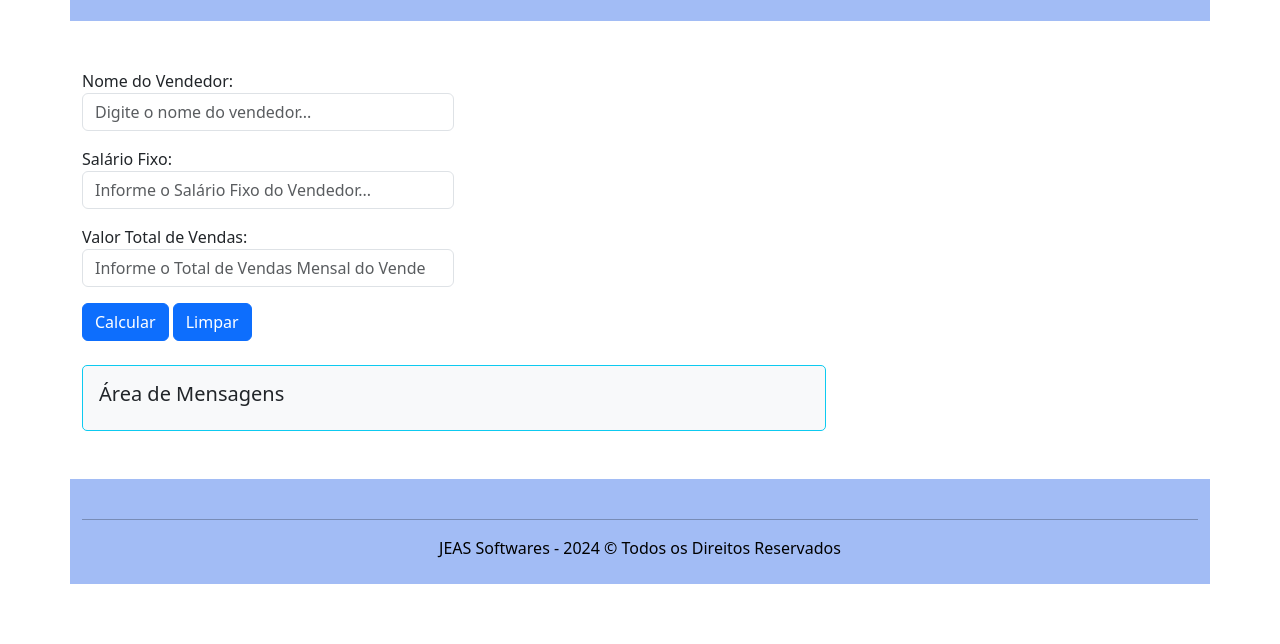
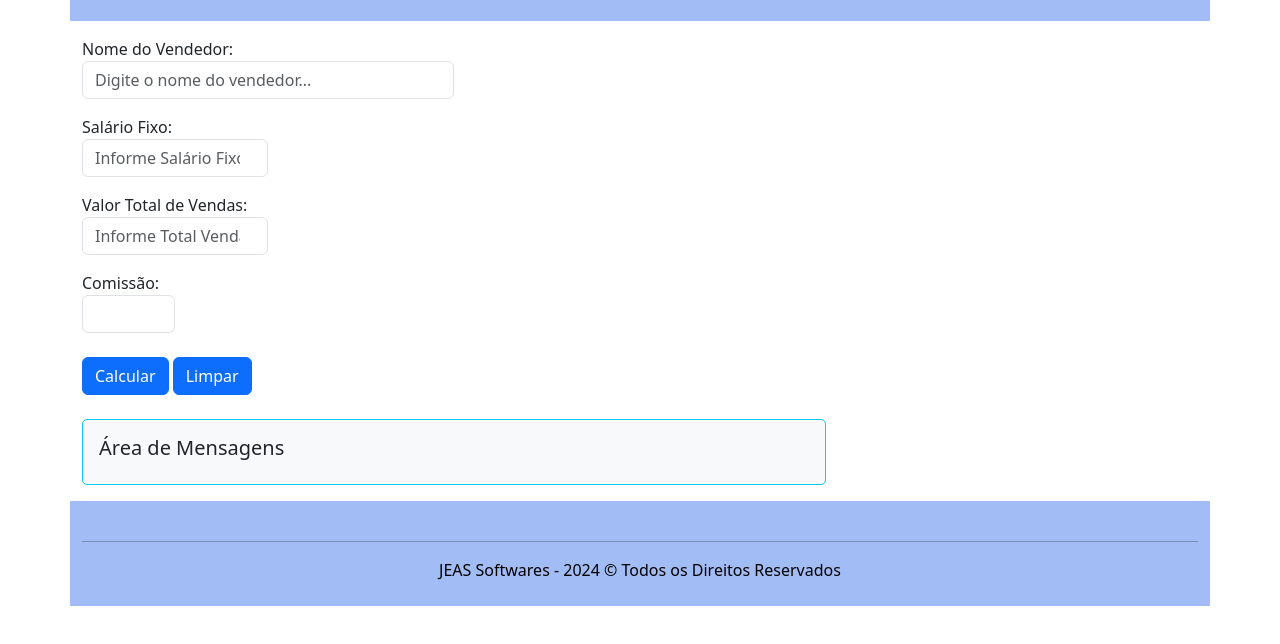
Before and after one commit to Turma-FS40-Aldeota/js-ex04-bootstrap, a plain HTML site: page src/calculoSalarioMensal.html in a window 1280 px wide. Shown: the part 82-726 px from the top of the page. Drawn offline with Linux system fonts and the light colour scheme.

Commit message:
Alteração HTML

```diff
--- a/js/calcularSalario.js
+++ b/js/calcularSalario.js
@@ -3,15 +3,18 @@
 // Função Calcular Salário do Vendedor
 function calcularSalario() {
 
+    // desabilita o comportamento padrão do form
+
     // Obtendo os valores dos inputs
     let nome = document.getElementById('nome').value;
     let fixo = parseFloat(document.getElementById('fixo').value);
     let vendas = parseFloat(document.getElementById('vendas').value);
+    let comissao = parseFloat(document.getElementById('comissao').value);
 
     // Verificando se os valores são números
     if (nome !== "" && fixo !== ""  && vendas !==0)
     {
-        salario = fixo + vendas * 0.15;
+        salario = fixo + (vendas * comissao/100);
         document.getElementById('resultado').textContent = "Valor Salário Mensal do(a) Vendedor " + nome + ": R$ " + salario.toFixed(2);
     }
     else
@@ -25,6 +28,7 @@ function limpar() {
     document.getElementById('nome').value = "";
     document.getElementById('fixo').value = "";
     document.getElementById('vendas').value = "";
+    document.getElementById('comissao').value = "";
 
     document.getElementById('resultado').textContent = "Área de Mensagens";
 }
--- a/src/calculoSalarioMensal.html
+++ b/src/calculoSalarioMensal.html
@@ -48,29 +48,41 @@
     </div>
   </header>
 
-  <main class="container mt-5">
+  <main class="container mt-3">
+
     <div class="form-group">
-      <div class="col-lg-4">
+      <div class="col-lg-4 mb-3">
         <label for="nome">Nome do Vendedor:</label>
         <input type="text" id="nome" class="form-control" placeholder="Digite o nome do vendedor..." />
       </div>
+    </div>
 
-      <div class="col-lg-4 mt-3">
+    <div class="form-group">
+      <div class="col-lg-2 mb-3">
         <label for="fixo">Salário Fixo:</label>
-        <input type="number" id="fixo" class="form-control" placeholder="Informe o Salário Fixo do Vendedor..." />
+        <input type="number" id="fixo" class="form-control" placeholder="Informe Salário Fixo..." />
       </div>
     </div>
 
-    <div class="col-lg-4 mt-3">
-      <label for="vendas">Valor Total de Vendas:</label>
-      <input type="number" id="vendas" class="form-control" placeholder="Informe o Total de Vendas Mensal do Vendedor..." />
+    <div class="form-group">
+      <div class="col-lg-2 mb-3">
+        <label for="vendas">Valor Total de Vendas:</label>
+        <input type="number" id="vendas" class="form-control" placeholder="Informe Total Vendas..." />
+      </div>
     </div>
-  </div>
 
-  <button id=" btn-somar" onclick="calcularSalario()" class="btn btn-primary mt-3">
+    <div class="form-group">
+      <div class="col-lg-1 mb-3">
+        <label for="comissao">Comissão:</label>
+        <input type="number" id="comissao" class="form-control"/>
+      </div>
+    </div>
+
+    <button id="btn-somar" onclick="calcularSalario()" class="btn btn-primary mt-2">
       Calcular
     </button>
-    <button id=" btn-limpar" onclick="limpar()" class="btn btn-primary mt-3">
+
+    <button id="btn-limpar" onclick="limpar()" class="btn btn-primary mt-2">
       Limpar
     </button>
 
@@ -80,7 +92,7 @@
     </div>
   </main>
 
-  <footer class="container mt-5 py-4 custom-bg-color text-black text-center">
+  <footer class="container mt-3 py-4 custom-bg-color text-black text-center">
     <hr class="bg-dark" />
     <div>
       <span>JEAS Softwares - 2024 &copy; Todos os Direitos Reservados</span>
```
Also changed, not shown: 1 other file.
